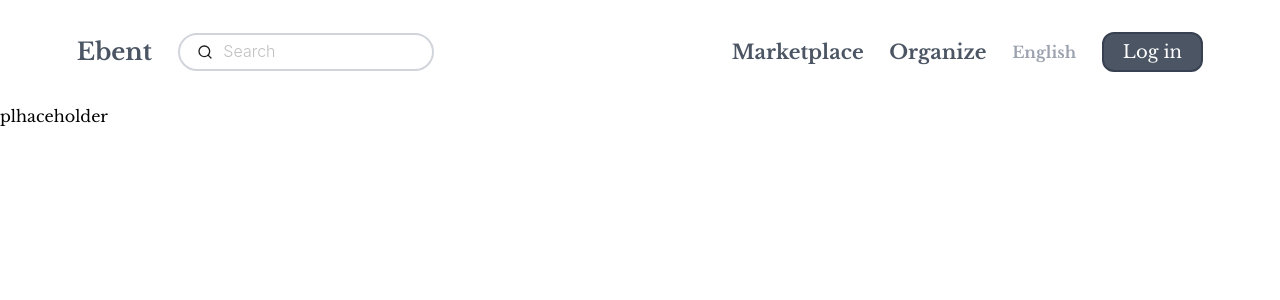
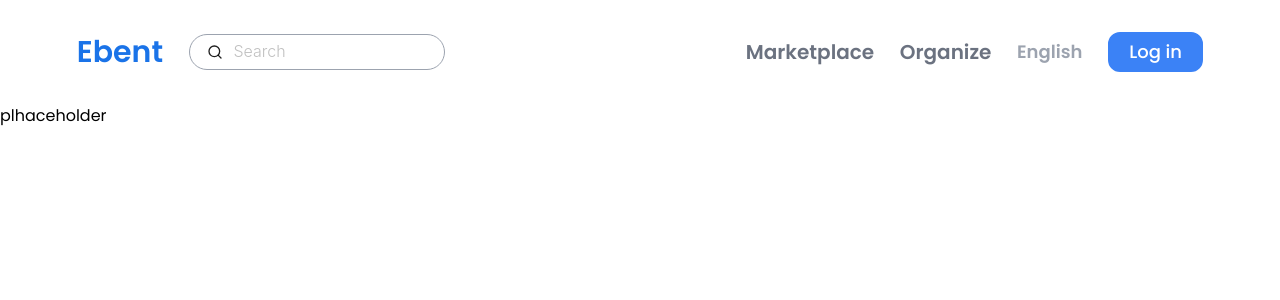
Before and after one commit to WTCHAI/Ebent, a Next.js app: page / in a window 1280 px wide. Shown: the top 300 px of the page. Built offline with nearby package versions, Linux system fonts and the light colour scheme.

Commit message:
Re styling color navbar

```diff
--- a/src/app/layout.tsx
+++ b/src/app/layout.tsx
@@ -1,11 +1,11 @@
 import '../styles/global.css'
 import type { Metadata } from 'next'
-import { Libre_Baskerville } from 'next/font/google'
+import { Poppins } from 'next/font/google'
 
-const Libre = Libre_Baskerville({
-  weight: [ '400', '700' ],
+const poppins = Poppins({
+  weight: ['100', '200', '300', '400', '500', '600', '700', '800', '900'],
   style: 'normal',
-  subsets: ['latin']
+  subsets: ['latin'],
 })
 
 export const metadata: Metadata = {
@@ -16,8 +16,7 @@ export const metadata: Metadata = {
 export default function RootLayout({children,}: {children: React.ReactNode}) {
   return (
     <html lang="en">
-      <body className={Libre.className}>
-
+      <body className={poppins.className}>
         {children}
       </body>
     </html>
--- a/src/components/navigator/navigation.tsx
+++ b/src/components/navigator/navigation.tsx
@@ -30,11 +30,11 @@ export default function Navigation({}: Props) {
 
     return (
         <header className='flex flex-col w-full py-[4vh] gap-y-[2vh]'>
-            <div className='flex flex-row w-full items-center justify-between mobile:px-[3vw] text-gray-700 font-medium md:text-lg lg:text-xl sm:px-[5vw] xl:px-[6vw] '>
+            <div className='flex flex-row w-full items-center justify-between mobile:px-[3vw] font-medium md:text-lg lg:text-xl sm:px-[5vw] xl:px-[6vw] '>
                 <ul className='flex flex-row gap-x-[2vw] items-center'>
                     <li>
                         <Link href='/'>
-                            <h1 className='font-bold text-2xl text-gray-600 hover:text-gray-700'>
+                            <h1 className='font-semibold text-3xl text-primaryBlue'>
                                 Ebent
                             </h1>
                         </Link>
@@ -43,7 +43,7 @@ export default function Navigation({}: Props) {
                         <Input
                             prefix={<FiSearch className=''/>}
                             placeholder="Search"
-                            className="w-[20vw] border-2 rounded-full text-base pr-[1.5vw] font-light gap-x-[0.5vw] border-gray-300 focus:border-gray-500 hover:border-gray-500"
+                            className="w-[20vw] border-1 rounded-full text-base pr-[1.5vw] font-light gap-x-[0.5vw] border-gray-400 focus:border-blue-500 hover:border-blue-500"
                             />
                     </li>
                 </ul>
@@ -73,12 +73,12 @@ export default function Navigation({}: Props) {
                     <ul className='mobile:hidden md:flex items-center md:text-base gap-x-[2vw]'>
                         <li className=''>
                             <Link href='/marketplace'>
-                                <h1 className='lg:text-xl md:text-base text-gray-600 font-semibold hover:text-gray-800'>Marketplace</h1>
+                                <h1 className='lg:text-xl md:text-base text-gray-500 font-semibold hover:text-primaryBlue transition-colors duration-700'>Marketplace</h1>
                             </Link>
                         </li>
                         <li className='flex flex-row gap-x-[1vw]'>
                             <Link href='/benefit'>
-                                <h1 className='lg:text-xl md:text-base  text-gray-600 font-semibold hover:text-gray-800'>Organize</h1>
+                                <h1 className='lg:text-xl md:text-base  text-gray-500 font-semibold hover:text-primaryBlue transition-colors duration-700'>Organize</h1>
                             </Link>
                         </li>
                         <li className='mobile:hidden md:flex flex-row gap-x-[0.5vw]'>
@@ -87,7 +87,7 @@ export default function Navigation({}: Props) {
                                     setCurrentLanguage('th')
                                 }}
                             >
-                                <h1 className={`${currentLanguage === 'th' ? 'text-gray-600': 'text-gray-400 hover:text-gray-600 '} font-semibold`}>
+                                <h1 className={`${currentLanguage === 'th' ? 'text-gray-600': 'text-gray-400 hover:text-primaryBlue hover:opacity-70'} md:text-base lg:text-lg font-semibold`}>
                                     {currentLanguage === 'th' ? keyWord['language'][0] : keyWord['language'][1]}
                                 </h1>
                             </button>
@@ -96,7 +96,7 @@ export default function Navigation({}: Props) {
                             !isLoggedin &&
                             <li className='mobile:hidden md:flex gap-x-[1vw]'>
                                 <Link href='/signin' className=''>
-                                    <h1 className='lg:text-lg md:text-base text-white font-medium bg-gray-600 border-solid border-2 border-gray-700 rounded-xl px-[1.5vw] py-[0.5vh] hover:bg-gray-700'>
+                                    <h1 className='lg:text-lg md:text-base text-white font-medium bg-blue-500 border-solid border-2 border-blue-500 rounded-xl px-[1.5vw] py-[0.5vh] hover:bg-primaryBlue hover:border-primaryBlue transition-colors duration-700'>
                                         {currentLanguage === 'th' ? keyWord['signIn'][0] : keyWord['signIn'][1]}
                                     </h1>
                                 </Link>
@@ -106,7 +106,7 @@ export default function Navigation({}: Props) {
                             <li className='mobile:hidden md:flex '>
                                 <Link href='/wallet'>
                                     <IoIosWallet
-                                        className='text-3xl font-medium text-gray-600 hover:text-red-800'
+                                        className='md:text-3xl lg:text-5xl font-medium text-primaryBlue hover:text-blue-700 transition-colors duration-700'
                                     />
                                 </Link>
                             </li>
--- a/tailwind.config.ts
+++ b/tailwind.config.ts
@@ -18,7 +18,15 @@ const config: Config = {
       },
       colors: {
         poseidon : '#133955',
-
+        navy: '#333366',
+        gold: '#FFD700',
+        iNavy: '#D1DB98',
+        coldGold : '#999966',
+        DarkBlueGray : '#646AA2',
+        primaryBlue: '#1A73E8',
+        lightBlue: '#E8F0FE',
+        white: '#FFFFFF',
+        darkBlue: '#174EA6',
       }
     },
 
```
